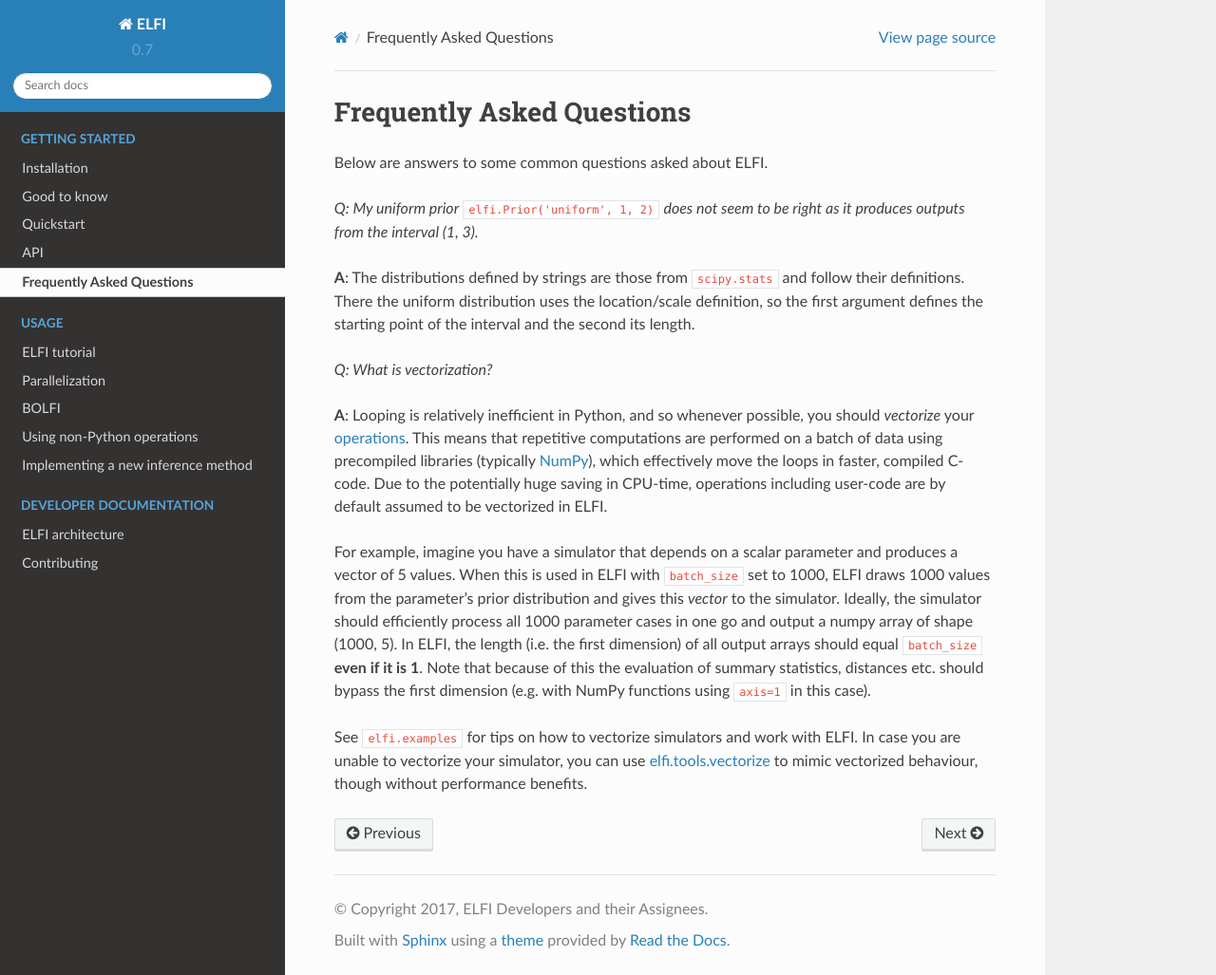
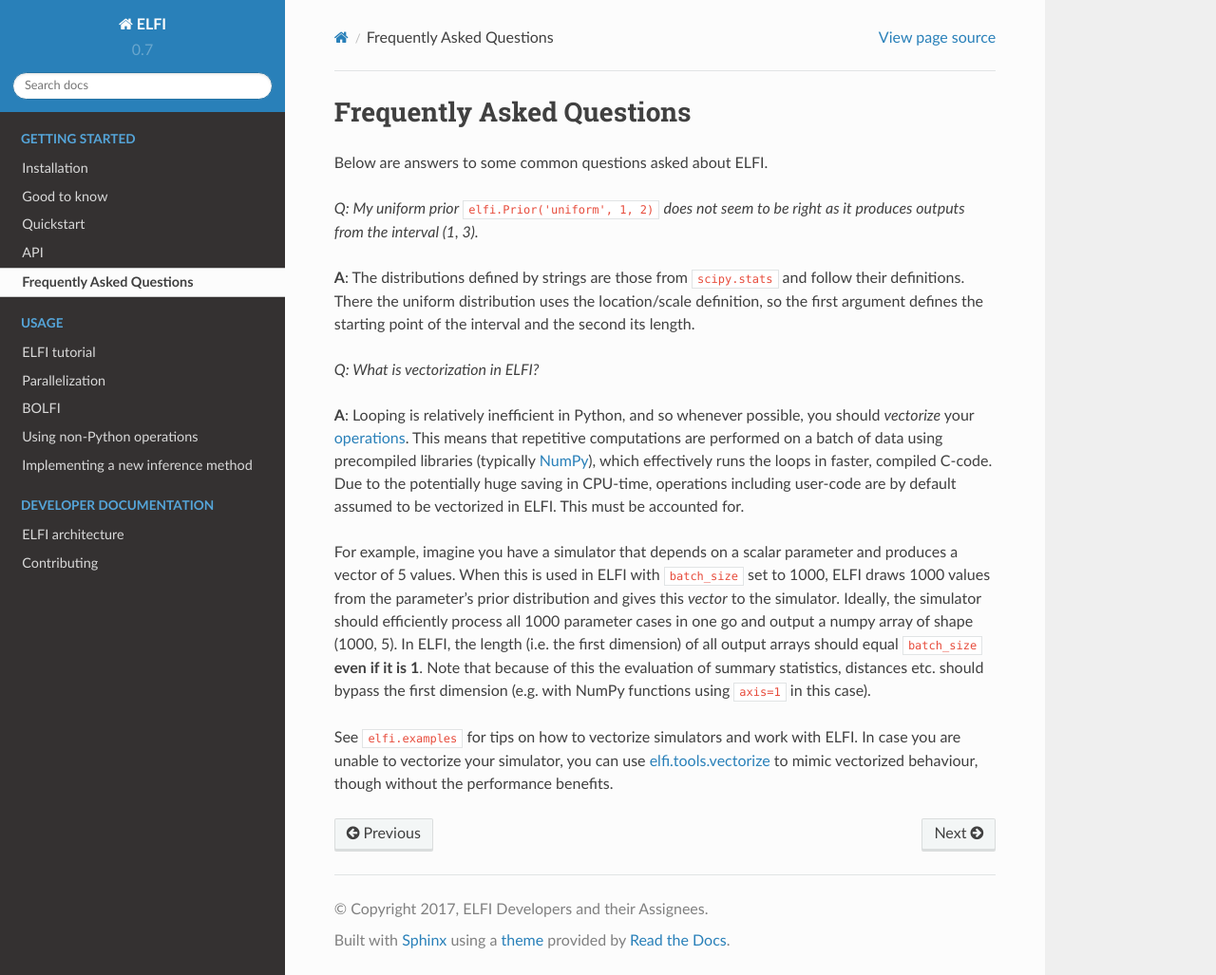
Before and after one commit to elfi-dev/elfi, a Sphinx documentation site: the page built from docs/faq.rst, in a window 1280 px wide and 1027 px high. Shown: the whole window at 95% size. Built offline with Sphinx 7.4.7 and the Read the Docs theme 2.0.0, drawn with Linux system fonts in a browser that asks for light colours.

Commit message:
Address comments to PR

```diff
--- a/docs/faq.rst
+++ b/docs/faq.rst
@@ -12,13 +12,13 @@ the first argument defines the starting point of the interval and the second its
 
 .. _vectorization:
 
-*Q: What is vectorization?*
+*Q: What is vectorization in ELFI?*
 
 **A**: Looping is relatively inefficient in Python, and so whenever possible, you should *vectorize*
 your operations_. This means that repetitive computations are performed on a batch of data using
-precompiled libraries (typically NumPy_), which effectively move the loops in faster, compiled C-code.
+precompiled libraries (typically NumPy_), which effectively runs the loops in faster, compiled C-code.
 Due to the potentially huge saving in CPU-time, operations including user-code are by default assumed to
-be vectorized in ELFI.
+be vectorized in ELFI. This must be accounted for.
 
 .. _operations: good-to-know.html#operations
 .. _NumPy: http://www.numpy.org/
@@ -33,6 +33,6 @@ bypass the first dimension (e.g. with NumPy functions using ``axis=1`` in this c
 
 See ``elfi.examples`` for tips on how to vectorize simulators and work with ELFI. In case you are
 unable to vectorize your simulator, you can use `elfi.tools.vectorize`_ to mimic
-vectorized behaviour, though without performance benefits.
+vectorized behaviour, though without the performance benefits.
 
 .. _`elfi.tools.vectorize`: api.html#elfi.tools.vectorize
```
